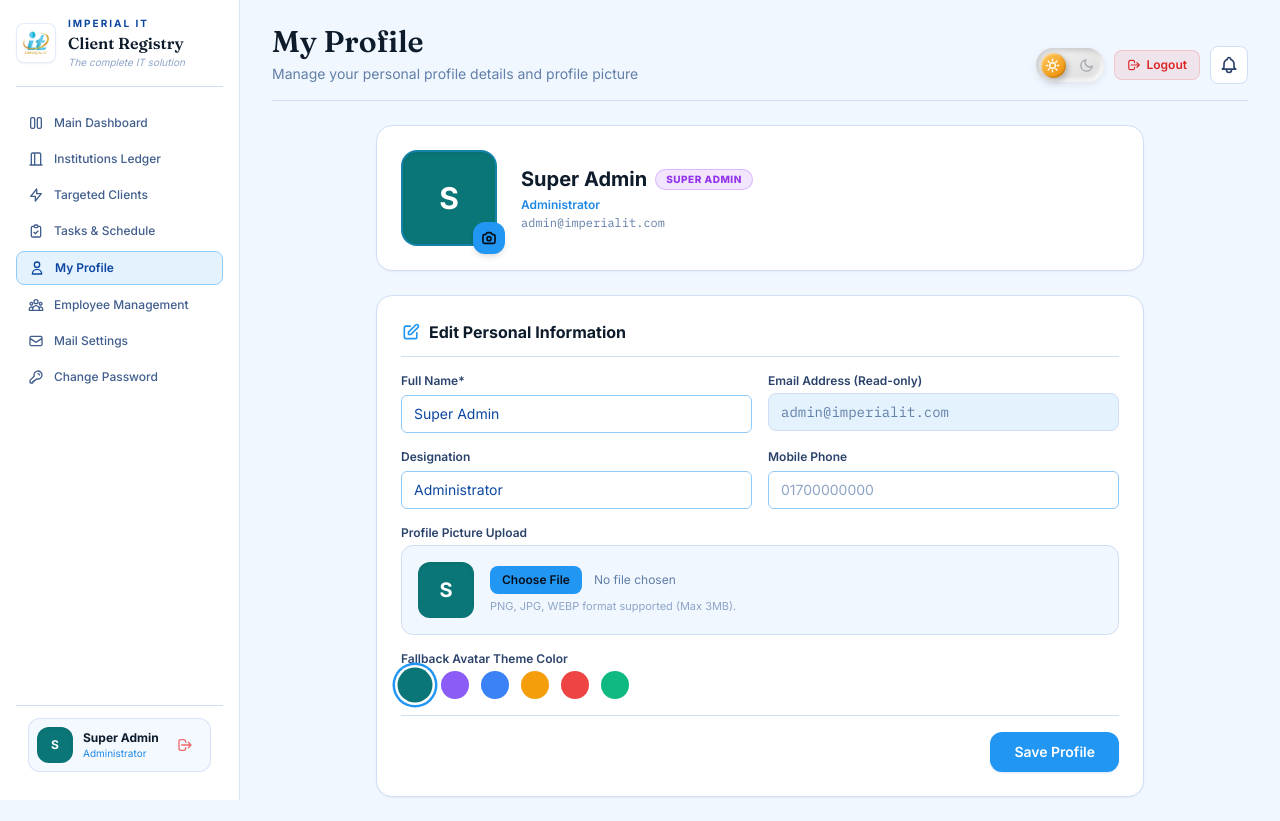
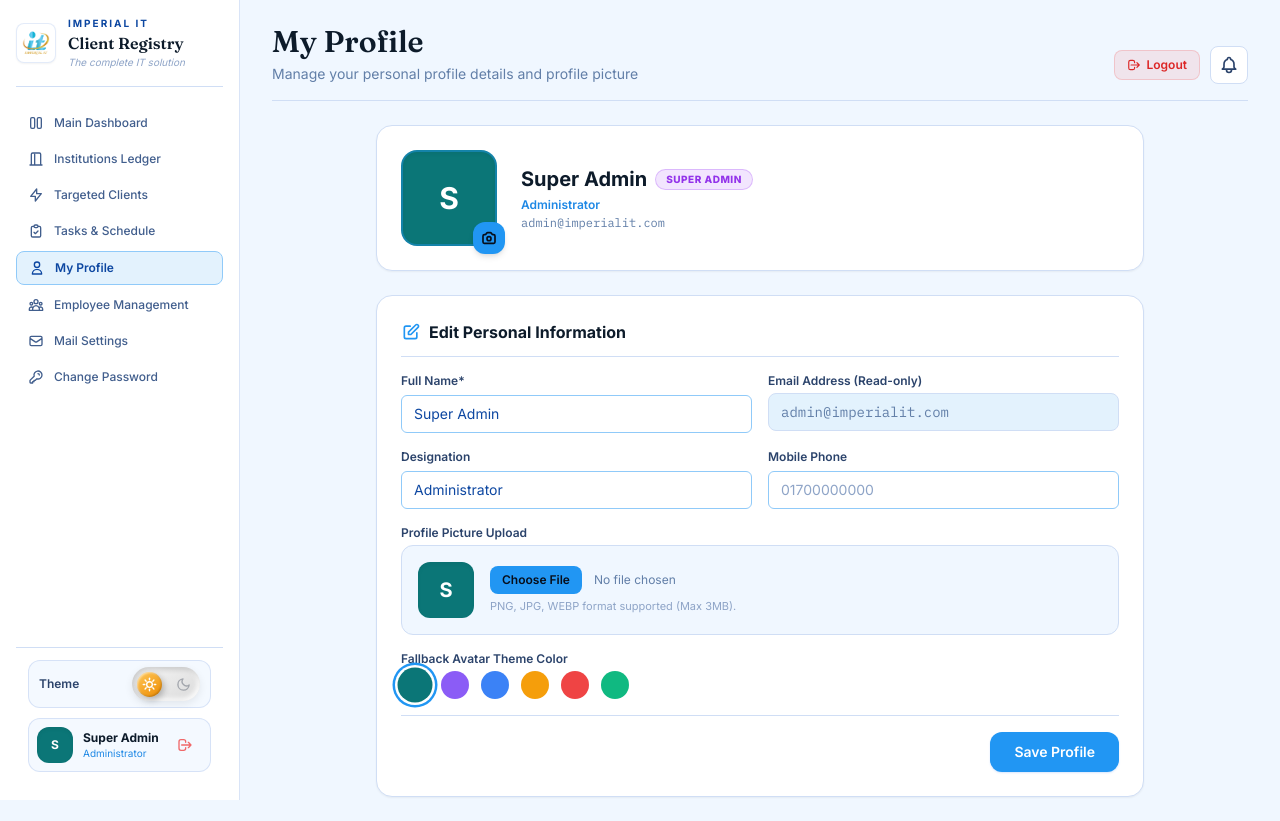
Before and after one commit to hisam84/client-registry, a Next.js app: page /profile in a window 1280 px wide. Built offline with nearby package versions, Linux system fonts and the light colour scheme; no server answers; the database is empty.

Commit message:
feat(sidebar): move dark mode toggle button into sidebar menu

```diff
--- a/src/components/SidebarLayout.tsx
+++ b/src/components/SidebarLayout.tsx
@@ -501,7 +501,13 @@ export function SidebarLayout({
             </nav>
           </div>
 
-          <div className="border-t border-slate-200 dark:border-slate-800 pt-3 mt-6">
+          <div className="border-t border-slate-200 dark:border-slate-800 pt-3 mt-6 space-y-3">
+            {/* Theme Mode Switch in Mobile Drawer Sidebar */}
+            <div className="flex items-center justify-between px-3 py-2 rounded-xl border border-slate-200/80 dark:border-slate-800 bg-slate-50/70 dark:bg-slate-900/70 shadow-xs">
+              <span className="text-xs font-semibold text-slate-700 dark:text-slate-300">Theme</span>
+              <ThemeToggle />
+            </div>
+
             <Link
               href="/profile"
               onClick={() => setMobileMenuOpen(false)}
@@ -602,8 +608,14 @@ export function SidebarLayout({
           </nav>
         </div>
 
-        {/* User Profile Footer Card with Logout Button */}
-        <div className="p-3 border-t border-slate-200 dark:border-slate-800">
+        {/* User Profile & Theme Mode Footer Card */}
+        <div className="p-3 border-t border-slate-200 dark:border-slate-800 space-y-2.5">
+          {/* Theme Mode Toggle in Desktop Sidebar */}
+          <div className="flex items-center justify-between px-2.5 py-1.5 rounded-xl border border-slate-200/80 dark:border-slate-800 bg-slate-50/70 dark:bg-slate-900/70 shadow-xs">
+            <span className="text-xs font-semibold text-slate-700 dark:text-slate-300">Theme</span>
+            <ThemeToggle />
+          </div>
+
           <div className="flex items-center justify-between gap-1.5 p-2 rounded-xl border border-slate-200/80 dark:border-slate-800 bg-slate-50/70 dark:bg-slate-900/70 hover:border-brass-500/30 transition-all">
             <Link
               href="/profile"
@@ -654,7 +666,7 @@ export function SidebarLayout({
       {/* MAIN CONTENT AREA */}
       <div className="flex-1 md:pl-60 flex flex-col min-h-screen min-w-0 max-w-full">
         <main className="mx-auto w-full max-w-7xl px-3 py-6 sm:px-6 lg:px-8 flex-1 min-w-0 max-w-full">
-          {/* Header section inside main content with Notification Bell, Theme Switch, and Logout top right */}
+          {/* Header section inside main content with Notification Bell and Logout top right */}
           <div className="mb-6 flex flex-col sm:flex-row sm:items-end justify-between gap-4 border-b border-slate-200 dark:border-slate-800/80 pb-4">
             <div>
               {title && (
@@ -676,9 +688,6 @@ export function SidebarLayout({
 
             <div className="flex flex-wrap items-center gap-2.5 justify-start sm:justify-end">
               {headerActions}
-
-              {/* Mode Switch (Dark / Light Mode) */}
-              <ThemeToggle />
 
               {/* Logout Button */}
               <button
```
